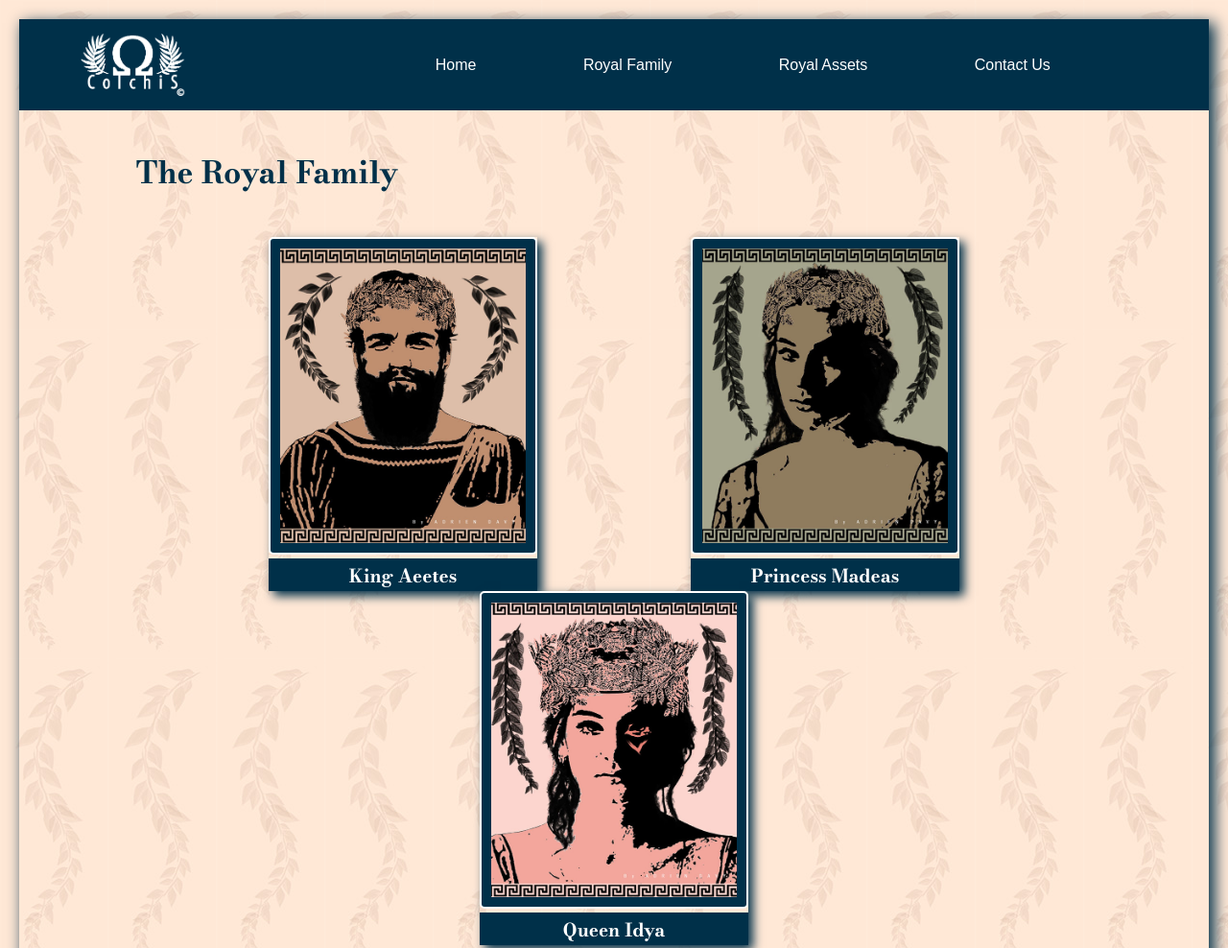
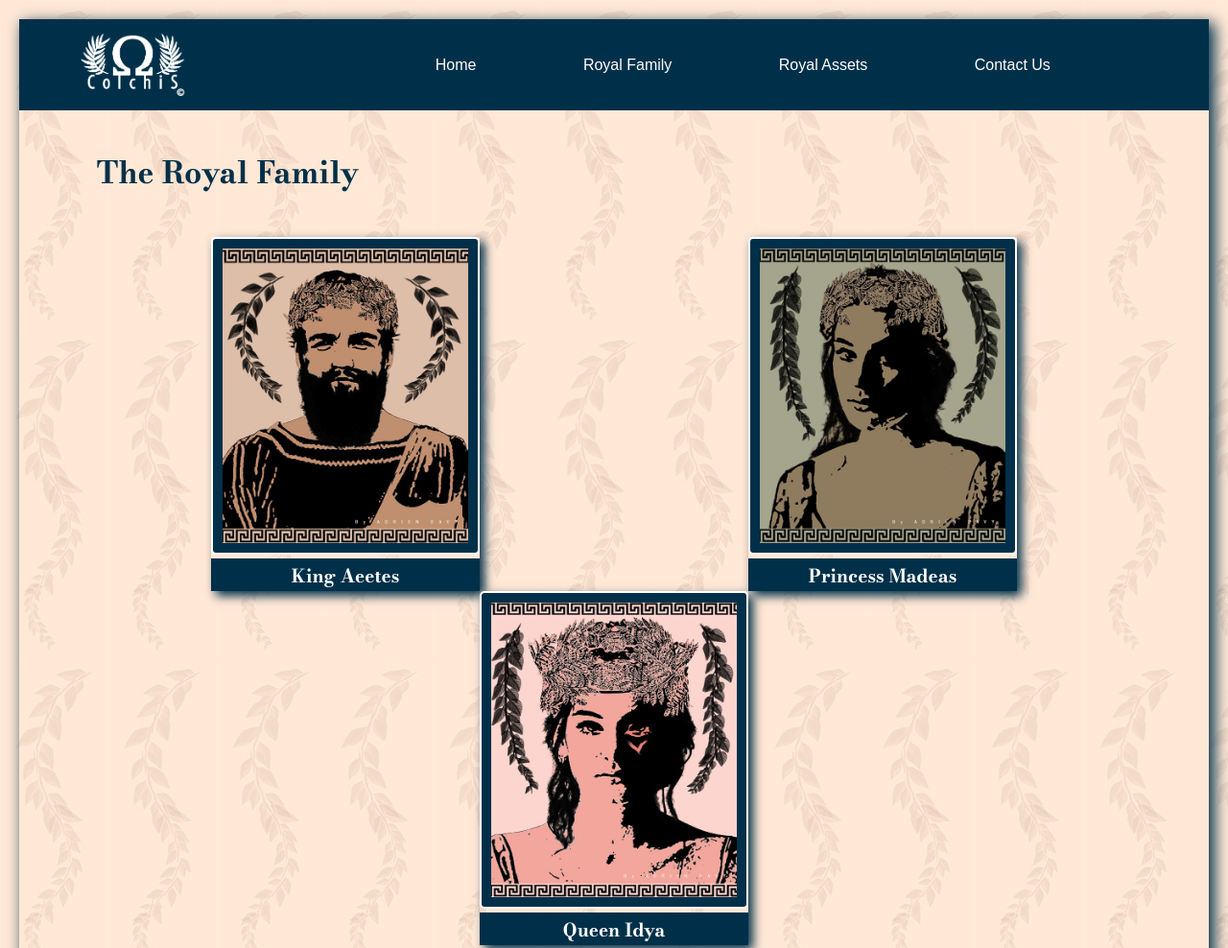
Before and after one commit to AdrienDavy/tech_challenge, a plain HTML site: page royal-family.html in a window 1280 px wide. Shown: the top 988 px of the page at 96% size. Drawn offline with Linux system fonts and the light colour scheme; a web font is replaced by a local one.

Commit message:
Version 1.1 of CSS for royal-family.html definitive ?

```diff
--- a/royal-family.html
+++ b/royal-family.html
@@ -28,7 +28,6 @@
 
     <main id="mainfamily">
       <h1 id="h1family">The Royal Family</h1>
-        <div id="pictures">
           <figure>
             <img src="King Aeetes.jpg" alt="King Aeetes" class="family" width="300px"/>
             <figcation>King Aeetes</figcation>
--- a/style.css
+++ b/style.css
@@ -133,24 +133,16 @@ p {
   font-family: "bodoni_06ptbold", "Arial", "Helvetica", "sans-serif";
   color: #003049;
   margin: 50px;
-  padding: 0 60% 0 20px;
+  padding: 0 65% 0 0;
 }
 
 #mainfamily {
   display: flex;
   justify-content: space-evenly;
   align-items: center;
-  flex-flow: column wrap;
+  flex-flow: row wrap;
   height: 100%;
   padding: 0 0 300px 0;
-
-}
-
-#pictures {
-  display: flex;
-  justify-content: center;
-  align-items: center;
-  flex-flow: row wrap;
 
 }
 
```
